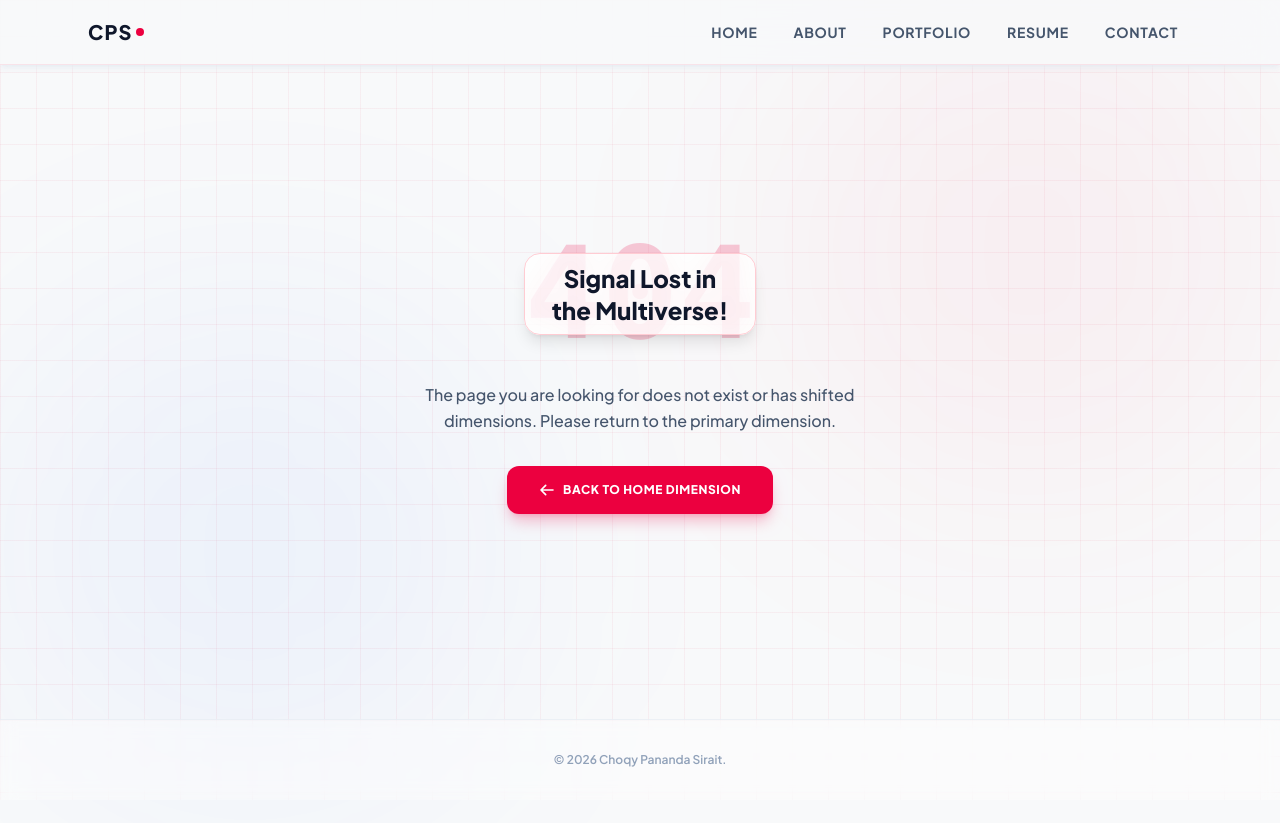
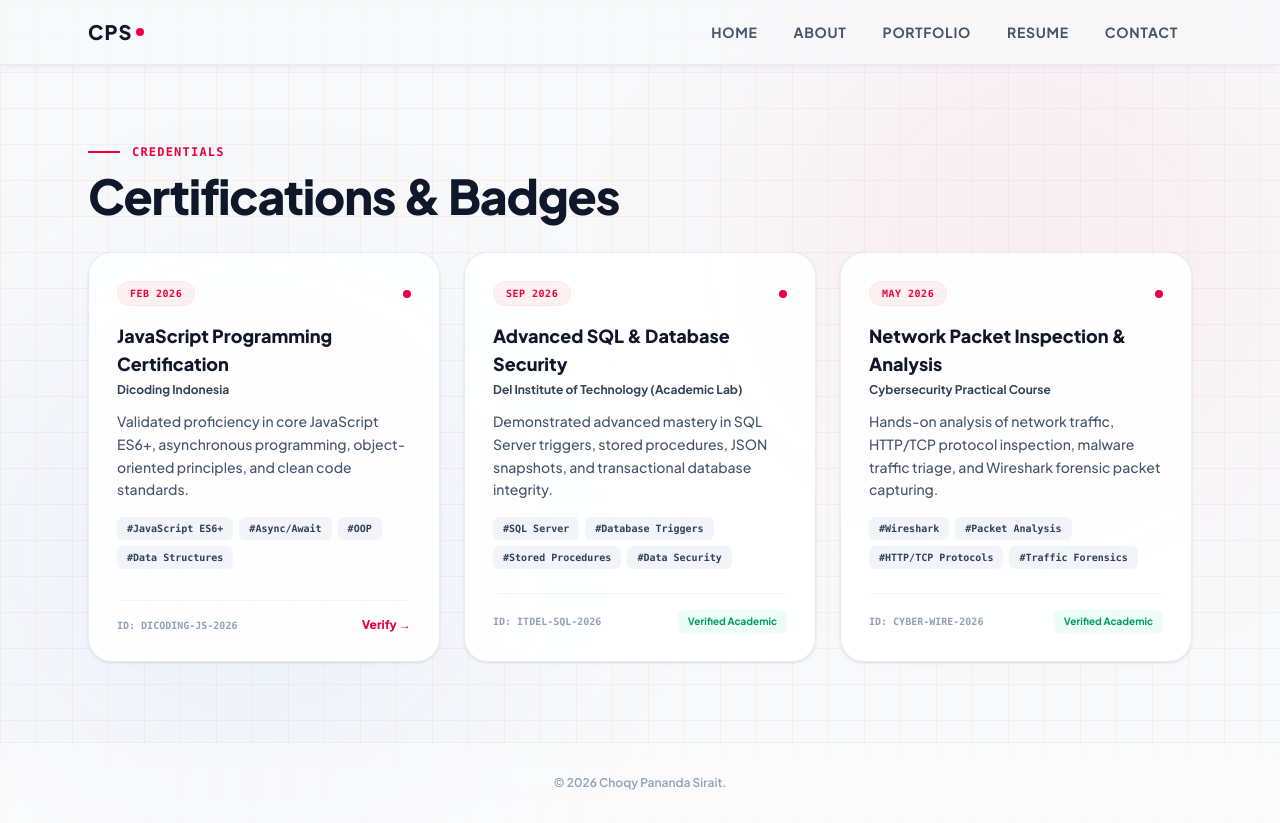
Before and after one commit to ChoqySirait/Portfolio-Sdrhana, a Next.js app: page /certifications in a window 1280 px wide. Before the commit this address had no page. Before the commit the page ends 800 px from the top, so only its background shows below. Built offline with nearby package versions, Linux system fonts and the light colour scheme.

Commit message:
ADD : File Halaman ini menampilkan sertifikat saya

```diff
--- /dev/null
+++ b/app/certifications/page.tsx
@@ -0,0 +1,127 @@
+'use client';
+
+import React from 'react';
+import ScrollReveal from '../components/ScrollReveal';
+import TiltCard from '../components/TiltCard';
+
+interface CertificationItem {
+  id: number;
+  title: string;
+  issuer: string;
+  date: string;
+  credentialId?: string;
+  description: string;
+  skills: string[];
+  verifyUrl?: string;
+}
+
+export default function CertificationsPage() {
+  const certifications: CertificationItem[] = [
+    {
+      id: 1,
+      title: "JavaScript Programming Certification",
+      issuer: "Dicoding Indonesia",
+      date: "Feb 2026",
+      credentialId: "DICODING-JS-2026",
+      description: "Validated proficiency in core JavaScript ES6+, asynchronous programming, object-oriented principles, and clean code standards.",
+      skills: ["JavaScript ES6+", "Async/Await", "OOP", "Data Structures"],
+      verifyUrl: "https://www.dicoding.com",
+    },
+    {
+      id: 2,
+      title: "Advanced SQL & Database Security",
+      issuer: "Del Institute of Technology (Academic Lab)",
+      date: "Sep 2026",
+      credentialId: "ITDEL-SQL-2026",
+      description: "Demonstrated advanced mastery in SQL Server triggers, stored procedures, JSON snapshots, and transactional database integrity.",
+      skills: ["SQL Server", "Database Triggers", "Stored Procedures", "Data Security"],
+    },
+    {
+      id: 3,
+      title: "Network Packet Inspection & Analysis",
+      issuer: "Cybersecurity Practical Course",
+      date: "May 2026",
+      credentialId: "CYBER-WIRE-2026",
+      description: "Hands-on analysis of network traffic, HTTP/TCP protocol inspection, malware traffic triage, and Wireshark forensic packet capturing.",
+      skills: ["Wireshark", "Packet Analysis", "HTTP/TCP Protocols", "Traffic Forensics"],
+    },
+  ];
+
+  return (
+    <main className="max-w-6xl mx-auto px-6 py-8">
+      {/* Header Section */}
+      <ScrollReveal>
+        <div className="mb-8">
+          <div className="flex items-center space-x-3 mb-3">
+            <span className="w-8 h-0.5 bg-rose-600"></span>
+            <span className="text-xs font-bold uppercase tracking-widest text-rose-600 font-mono">
+              CREDENTIALS
+            </span>
+          </div>
+          <h1 className="text-3xl sm:text-5xl font-black text-slate-900 tracking-tight">
+            Certifications &amp; Badges
+          </h1>
+        </div>
+      </ScrollReveal>
+
+      {/* Grid Sertifikasi dengan TiltCard */}
+      <ScrollReveal delayClass="delay-100">
+        <div className="grid grid-cols-1 md:grid-cols-2 lg:grid-cols-3 gap-6">
+          {certifications.map((cert) => (
+            <TiltCard
+              key={cert.id}
+              className="bg-white/90 backdrop-blur-md p-7 rounded-3xl border border-slate-200/80 shadow-sm hover:shadow-xl hover:border-rose-300 transition-all duration-300 flex flex-col justify-between group"
+            >
+              <div>
+                <div className="flex items-center justify-between mb-4">
+                  <span className="text-[10px] font-extrabold uppercase tracking-wider text-rose-600 bg-rose-50 border border-rose-100 px-3 py-1 rounded-full font-mono">
+                    {cert.date}
+                  </span>
+                  <span className="w-2 h-2 rounded-full bg-rose-600"></span>
+                </div>
+
+                <h2 className="text-lg font-extrabold text-slate-900 mb-1 group-hover:text-rose-600 transition-colors">
+                  {cert.title}
+                </h2>
+
+                <p className="text-xs font-bold text-slate-700 mb-3">{cert.issuer}</p>
+
+                <p className="text-slate-600 text-xs sm:text-sm font-medium leading-relaxed mb-4">
+                  {cert.description}
+                </p>
+
+                <div className="flex flex-wrap gap-1.5 mb-6">
+                  {cert.skills.map((skill, idx) => (
+                    <span key={idx} className="text-[10px] font-bold bg-slate-100 text-slate-700 px-2.5 py-1 rounded-md font-mono">
+                      #{skill}
+                    </span>
+                  ))}
+                </div>
+              </div>
+
+              <div className="pt-4 border-t border-slate-100 flex items-center justify-between">
+                <span className="text-[10px] font-mono font-bold text-slate-400">
+                  ID: {cert.credentialId}
+                </span>
+                {cert.verifyUrl ? (
+                  <a
+                    href={cert.verifyUrl}
+                    target="_blank"
+                    rel="noopener noreferrer"
+                    className="text-xs font-extrabold text-rose-600 hover:text-rose-700 transition-colors"
+                  >
+                    Verify →
+                  </a>
+                ) : (
+                  <span className="text-[10px] font-bold text-emerald-600 bg-emerald-50 px-2.5 py-1 rounded-md">
+                    Verified Academic
+                  </span>
+                )}
+              </div>
+            </TiltCard>
+          ))}
+        </div>
+      </ScrollReveal>
+    </main>
+  );
+}
```
